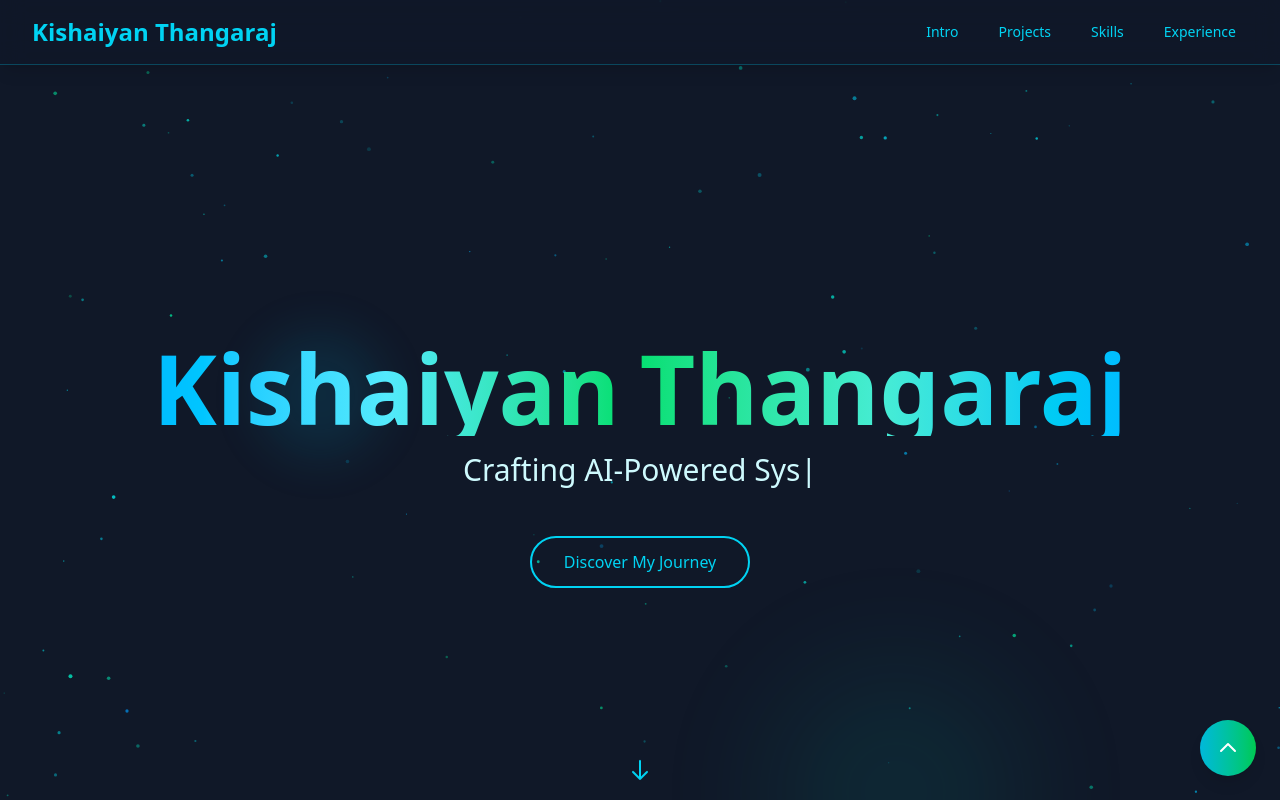
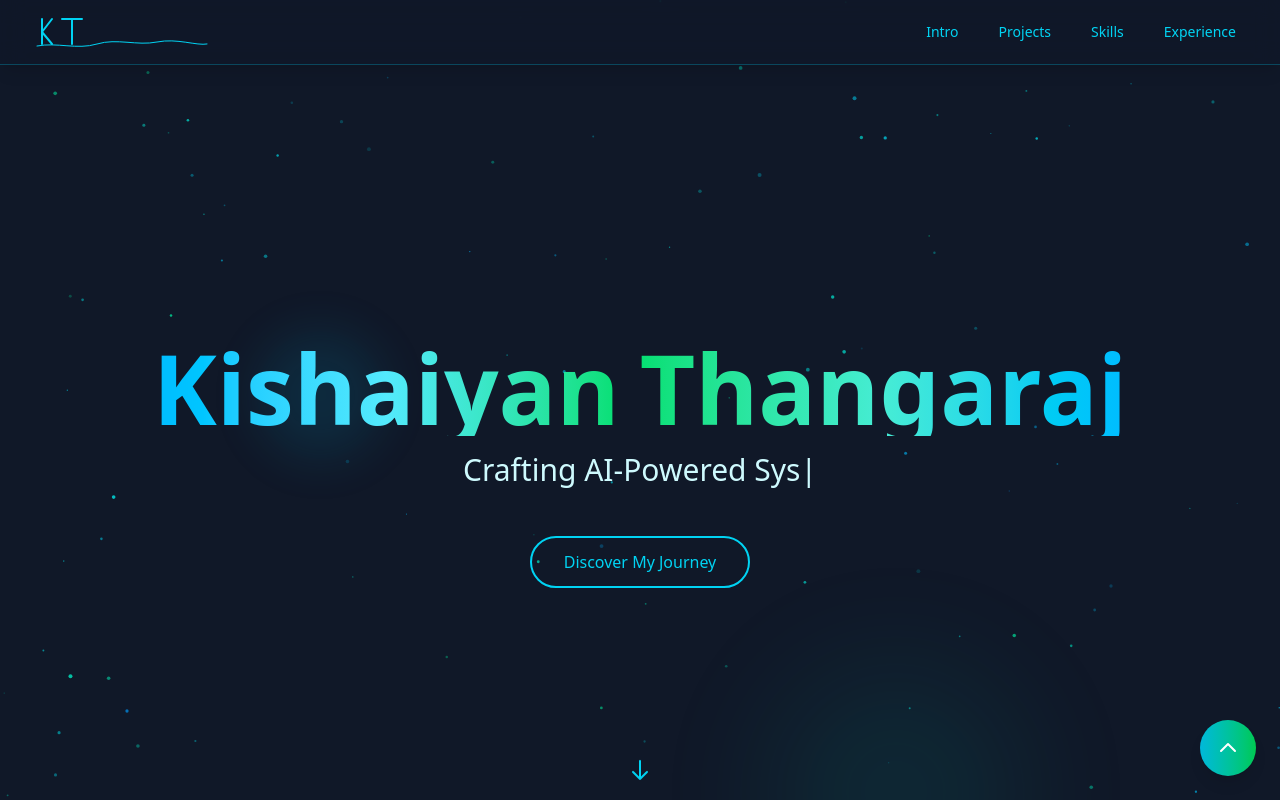
Before and after one commit to kishaiyan/portfolio, a React (Vite) app: page / in a window 1280 px wide. Shown: the top 800 px of the page. Built offline with nearby package versions, Linux system fonts and the light colour scheme.

Commit message:
Tab image, signature added

```diff
--- a/index.html
+++ b/index.html
@@ -2,7 +2,7 @@
 <html lang="en">
   <head>
     <meta charset="UTF-8" />
-    <link rel="icon" type="image/svg+xml" href="/vite.svg" />
+    <link rel="icon" type="image/x-icon" href="/src/assets/kt.ico" />
     <meta name="viewport" content="width=device-width, initial-scale=1.0" />
     <title>Kishaiyan</title>
   </head>
--- a/src/components/Navigation.jsx
+++ b/src/components/Navigation.jsx
@@ -1,16 +1,26 @@
-import { useEffect,useRef,useState } from "react";
-import gsap from "gsap";
+import { useEffect, useRef, useState } from "react";
+
 const Navigation = () => {
   const navRef = useRef(null);
   const [isOpen, setIsOpen] = useState(false);
 
   useEffect(() => {
-    gsap.fromTo(
-      navRef.current.children,
-      { opacity: 0, y: -20 },
-      { opacity: 1, y: 0, duration: 0.8, stagger: 0.1, ease: 'power3.out', delay: 0.5 }
-    );
+    // Animation for nav items appearing
+    const navElements = navRef.current.querySelectorAll('.nav-item');
+    navElements.forEach((el, index) => {
+      setTimeout(() => {
+        el.style.opacity = '1';
+        el.style.transform = 'translateY(0)';
+      }, 500 + (index * 100));
+    });
   }, []);
+
+  const scrollToTop = () => {
+    window.scrollTo({
+      top: 0,
+      behavior: 'smooth',
+    });
+  };
 
   const handleScroll = (id) => {
     const element = document.getElementById(id);
@@ -31,23 +41,50 @@ const Navigation = () => {
       <div className="max-w-7xl mx-auto px-4 sm:px-6 lg:px-8">
         <div className="flex justify-between h-16">
           <div className="flex items-center">
-            <span className="text-xl sm:text-2xl font-bold text-cyan-400">Kishaiyan Thangaraj</span>
+            <button
+              onClick={scrollToTop}
+              className="focus:outline-none group"
+              aria-label="Scroll to top"
+            >
+              <div className="text-cyan-400 font-signature relative overflow-hidden group-hover:text-white transition-colors duration-300">
+                <svg width="180" height="36" viewBox="0 0 180 36" className="fill-current">
+                  {/* Stylized "K" */}
+                  <path d="M10,5 L10,30 M10,18 L20,5 M10,18 L20,30"
+                    stroke="currentColor" strokeWidth="2" fill="none" strokeLinecap="round" />
+
+                  {/* Stylized "T" */}
+                  <path d="M30,5 L50,5 M40,5 L40,30"
+                    stroke="currentColor" strokeWidth="2" fill="none" strokeLinecap="round" />
+
+                  {/* Flourish under signature */}
+                  <path d="M5,32 C25,28 45,36 65,30 C85,24 105,32 125,28 C145,24 165,32 175,30"
+                    stroke="currentColor" strokeWidth="1" fill="none" strokeLinecap="round" />
+                </svg>
+
+                {/* Animated dot that follows on hover */}
+                <div className="absolute bottom-1 left-0 w-1 h-1 bg-cyan-400 rounded-full opacity-0 group-hover:opacity-100 transition-all duration-300 group-hover:animate-pulse"></div>
+              </div>
+            </button>
           </div>
+
           <div className="hidden sm:flex items-center space-x-4">
-            {['intro','projects', 'skills','experience'].map((section) => (
+            {['intro', 'projects', 'skills', 'experience'].map((section) => (
               <button
                 key={section}
                 onClick={() => handleScroll(section)}
-                className="text-cyan-400 hover:text-white px-3 py-2 rounded-md text-sm font-medium transition-colors duration-300"
+                className="nav-item text-cyan-400 hover:text-white px-3 py-2 rounded-md text-sm font-medium transition-colors duration-300 opacity-0"
+                style={{ transform: 'translateY(-20px)', transition: 'opacity 0.8s, transform 0.8s' }}
               >
                 {section.charAt(0).toUpperCase() + section.slice(1).replace('-', ' ')}
               </button>
             ))}
           </div>
+
           <div className="sm:hidden flex items-center">
             <button
               onClick={() => setIsOpen(!isOpen)}
-              className="text-cyan-400 focus:outline-none"
+              className="nav-item text-cyan-400 focus:outline-none opacity-0"
+              style={{ transform: 'translateY(-20px)', transition: 'opacity 0.8s, transform 0.8s' }}
             >
               <svg className="w-6 h-6" fill="none" stroke="currentColor" viewBox="0 0 24 24">
                 <path strokeLinecap="round" strokeLinejoin="round" strokeWidth="2" d={isOpen ? "M6 18L18 6M6 6l12 12" : "M4 6h16M4 12h16m-7 6h7"} />
@@ -56,10 +93,11 @@ const Navigation = () => {
           </div>
         </div>
       </div>
+
       {isOpen && (
         <div className="sm:hidden bg-gray-800/90 backdrop-blur-md">
           <div className="px-4 pt-2 pb-3 space-y-1">
-            {['intro','projects', 'skills','experience'].map((section) => (
+            {['intro', 'projects', 'skills', 'experience'].map((section) => (
               <button
                 key={section}
                 onClick={() => handleScroll(section)}
@@ -74,4 +112,5 @@ const Navigation = () => {
     </nav>
   );
 };
-export default Navigation
+
+export default Navigation;
```
Also changed, not shown: 1 other file (tests, documents, lock files or other folders).
